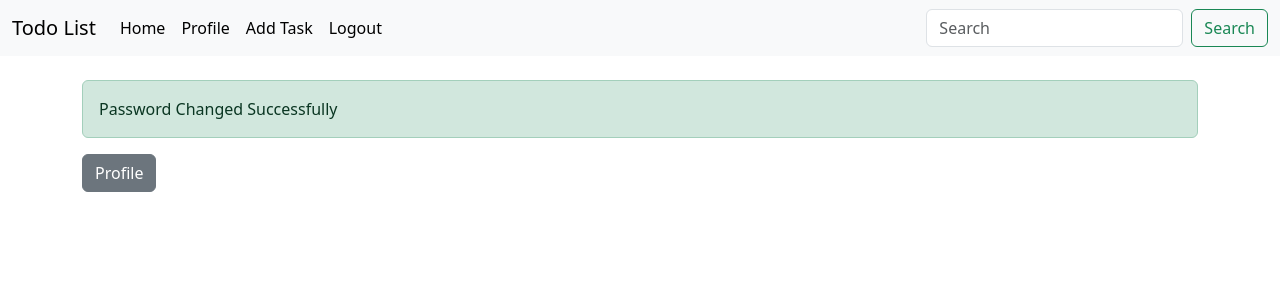
After one commit to ashifthekkupuram/todo-list, a Django app: page /auth/password_change_done/ in a window 1280 px wide. The commit adds this page. Shown: the top 300 px of the page. Run offline with Django 4.2, Linux system fonts and the light colour scheme; a user stored in the database is signed in.

Commit message:
added password changing functionality

```diff
--- /dev/null
+++ b/users/templates/users/password_change_done.html
@@ -0,0 +1,6 @@
+{% extends 'index.html' %}
+{% block title %}Password Change{% endblock title %}
+{% block content %}
+<div class="alert alert-success">Password Changed Successfully</div>
+<a class="btn btn-secondary" href="{% url 'profile' %}">Profile</a>
+{% endblock content %}
--- a/users/templates/users/profile.html
+++ b/users/templates/users/profile.html
@@ -5,5 +5,5 @@
 <h1>Email : {{user.email}}</h1>
 <h1>Username : {{user.username}}</h1>
 <a class="btn btn-secondary" href="{% url 'profile-update' user.id %}">Edit Profile</a>
-<a class="btn btn-secondary" href="">Change Password</a>
+<a class="btn btn-secondary" href="{% url 'password_change' %}">Change Password</a>
 {% endblock content %}
--- a/users/urls.py
+++ b/users/urls.py
@@ -6,6 +6,7 @@ from .views import (
     ProfileView,
     ProfileUpdateView
 )
+from django.contrib.auth.views import PasswordChangeView,PasswordChangeDoneView
 
 urlpatterns = [
     path('login/',LoginPage.as_view(),name='login'),
@@ -13,4 +14,11 @@ urlpatterns = [
     path('register/',UserRegisterView.as_view(),name='register'),
     path('profile/',ProfileView.as_view(),name='profile'),
     path('profile/<int:pk>',ProfileUpdateView.as_view(),name='profile-update'),
+    path('password_change/',PasswordChangeView.as_view(
+        template_name = 'users/password_change.html'
+    ),name='password_change'),
+    path('password_change_done/',PasswordChangeDoneView.as_view(
+        template_name = 'users/password_change_done.html'
+    ),name='password_change_done')
+
 ]
```
Also changed, not shown: users/templates/users/password_change.html (added, +11 -0 lines), db.sqlite3.
